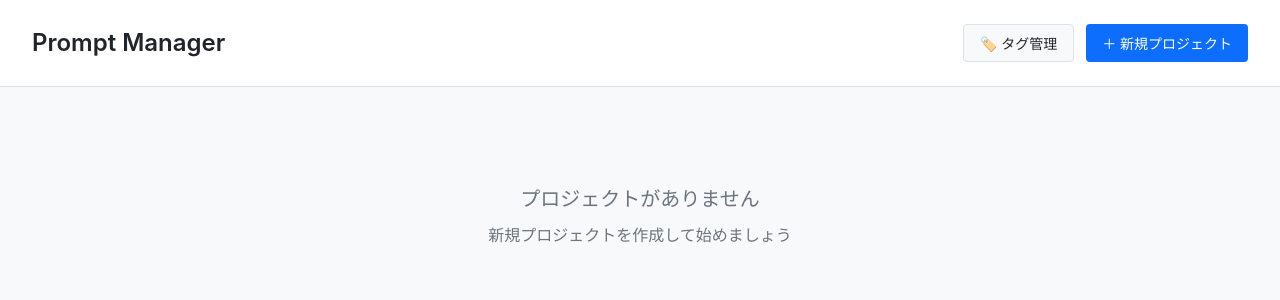
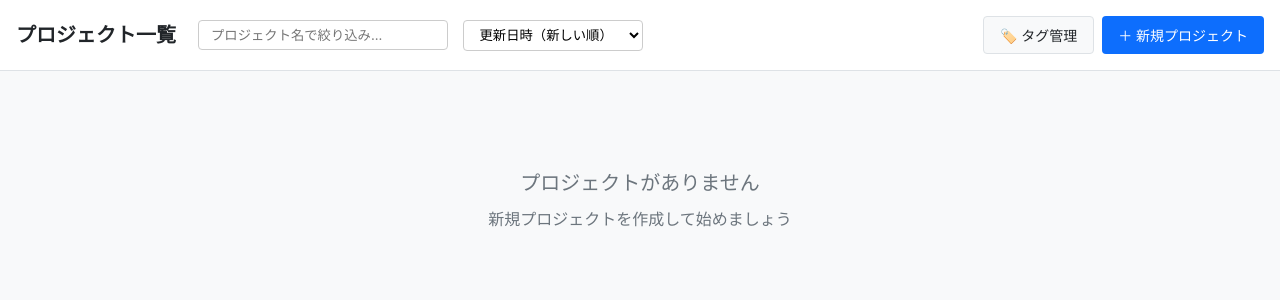
Before and after one commit to syu-y/prompt-manager, a SvelteKit app: page / in a window 1280 px wide. Shown: the top 300 px of the page. Built offline with nearby package versions, Linux system fonts and the light colour scheme.

Commit message:
プロジェクトのソート・検索を追加

```diff
--- a/src/routes/+page.svelte
+++ b/src/routes/+page.svelte
@@ -7,6 +7,9 @@
   let loading = $state(true);
   let showCreateModal = $state(false);
   let newProjectName = $state('');
+  let filteredProjects: ProjectSummary[] = $state([]);
+  let searchQuery = $state('');
+  let sortBy: 'name_asc' | 'name_desc' | 'updated_desc' | 'updated_asc' = 'updated_desc';
 
   onMount(async () => {
     await loadProjects();
@@ -16,8 +19,8 @@
     try {
       loading = true;
       const result = await electronApi.projects.list();
-      console.log('Result:', result);
       projects = result?.projects;
+      applyFilterAndSort();
     } catch (error) {
       console.error('Failed to load projects:', error);
       console.error('Error details:', {
@@ -29,6 +32,40 @@
     } finally {
       loading = false;
     }
+  }
+
+  function applyFilterAndSort() {
+    // フィルタリング
+    let filtered = projects;
+    if (searchQuery.trim()) {
+      const query = searchQuery.toLowerCase();
+      filtered = projects.filter(p =>
+        p.name.toLowerCase().includes(query)
+      );
+    }
+
+    // ソート
+    filteredProjects = [...filtered].sort((a, b) => {
+      switch (sortBy) {
+        case 'name_asc':
+          return a.name.localeCompare(b.name);
+        case 'name_desc':
+          return b.name.localeCompare(a.name);
+        case 'updated_asc':
+          return a.updated_at - b.updated_at;
+        case 'updated_desc':
+        default:
+          return b.updated_at - a.updated_at;
+      }
+    });
+  }
+
+  function search() {
+    applyFilterAndSort();
+  }
+
+  function sortChange() {
+    applyFilterAndSort();
   }
 
   async function createProject() {
@@ -71,7 +108,24 @@
 
 <div class="projects-page">
   <header class="header">
-    <h1>Prompt Manager</h1>
+    <h1>プロジェクト一覧</h1>
+    <div>
+      <input
+      type="text"
+      class="search-input"
+      bind:value={searchQuery}
+      oninput={search}
+      placeholder="プロジェクト名で絞り込み..."
+      />
+
+      <select bind:value={sortBy} onchange={sortChange} class="sort-select">
+        <option value="updated_desc">更新日時（新しい順）</option>
+        <option value="updated_asc">更新日時（古い順）</option>
+        <option value="name_asc">名前（A-Z）</option>
+        <option value="name_desc">名前（Z-A）</option>
+      </select>
+    </div>
+
     <div class="header-actions">
       <button class="btn btn-secondary" onclick={() => window.location.href = '/tags'}>
         🏷️ タグ管理
@@ -81,6 +135,7 @@
       </button>
     </div>
   </header>
+
 
   <main class="main">
     {#if loading}
@@ -92,7 +147,7 @@
       </div>
     {:else}
       <div class="projects-grid">
-        {#each projects as project (project.id)}
+        {#each filteredProjects as project (project.id)}
           <div class="project-card">
             <a href="/projects/{project.id}" class="project-link">
               <h2>{project.name}</h2>
@@ -161,19 +216,41 @@
     display: flex;
     justify-content: space-between;
     align-items: center;
-    padding: 1.5rem 2rem;
+    gap: 12px;
+    padding: 16px;
+    /* padding: 1.5rem 2rem; */
     background-color: white;
     border-bottom: 1px solid var(--color-border);
   }
 
   .header h1 {
-    font-size: 1.5rem;
+    font-size: 1.25rem;
     font-weight: 600;
+
+    margin: 0;
+    flex-shrink: 0;
+  }
+
+  .search-input {
+    width: 250px;
+    padding: 6px 12px;
+    margin-left: 10px;
+    border: 1px solid #ccc;
+    border-radius: 4px;
+  }
+
+  .sort-select {
+    padding: 6px 12px;
+    margin-left: 10px;
+    border: 1px solid #ccc;
+    border-radius: 4px;
+    background: white;
   }
 
   .header-actions {
     display: flex;
-    gap: 0.75rem;
+    gap: 8px;
+    margin-left: auto;
   }
 
   .main {
```
